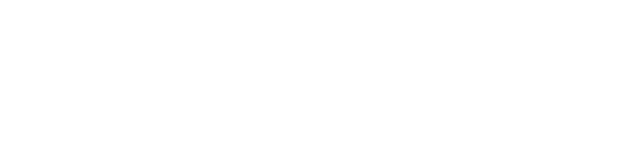
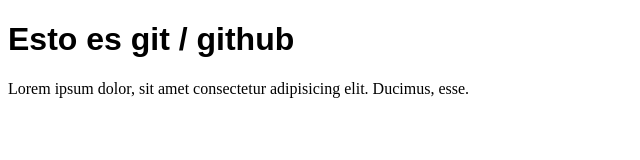
Before and after one commit to gdagatti/Clase_12_24250, a plain HTML site: page index.html in a window 1280 px wide. Shown: the whole page, without its empty margins (0-640 px from the left). Drawn offline with Linux system fonts and the light colour scheme.

Commit message:
1 commit
Creacion de style.css y se vincula con el index.html

```diff
--- a/index.html
+++ b/index.html
@@ -3,9 +3,11 @@
 <head>
     <meta charset="UTF-8">
     <meta name="viewport" content="width=device-width, initial-scale=1.0">
+    <link rel="stylesheet" href="style.css">
     <title>Document</title>
 </head>
 <body>
-
+    <h1>Esto es git / github</h1>
+    <p>Lorem ipsum dolor, sit amet consectetur adipisicing elit. Ducimus, esse.</p>
 </body>
 </html>
--- /dev/null
+++ b/style.css
@@ -0,0 +1,3 @@
+h1{
+    font-family: Arial, Helvetica, sans-serif;
+}
```
